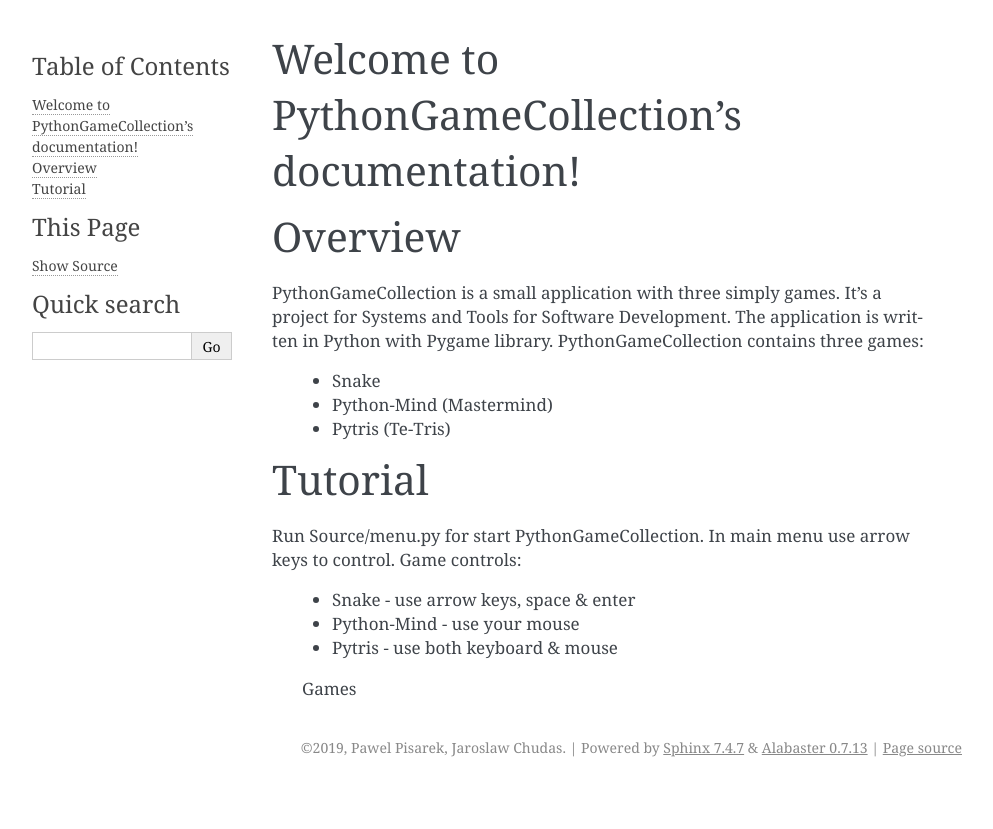
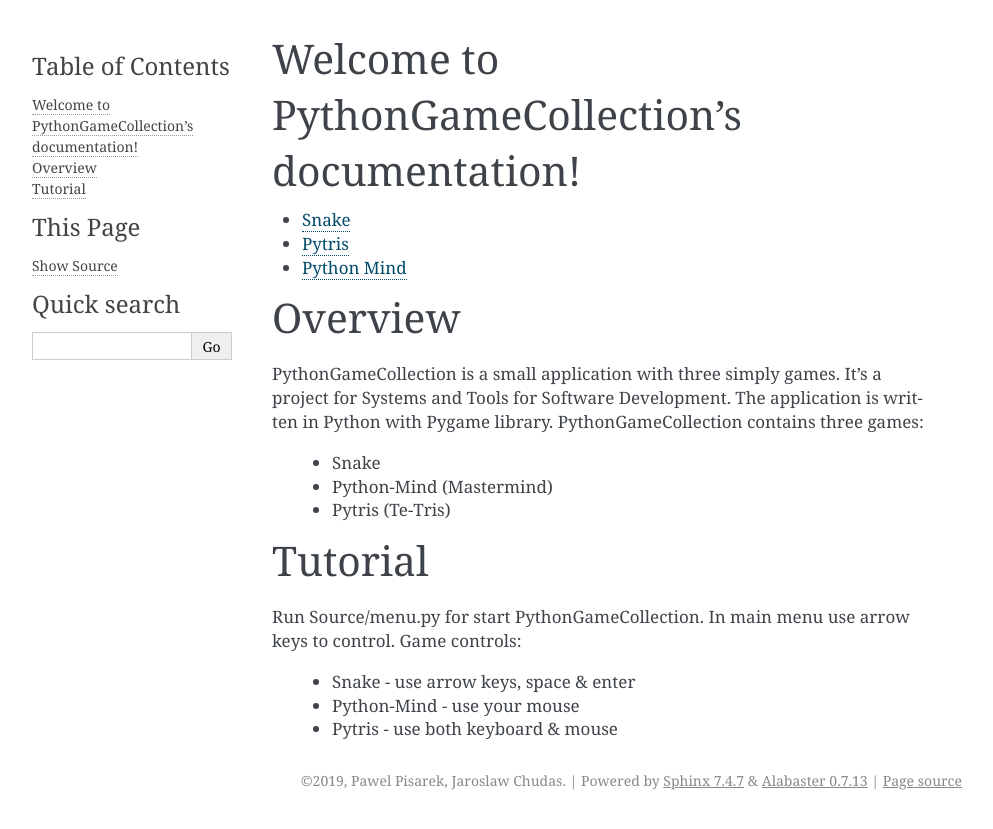
Before and after one commit to pppt94/PythonGameCollection, a Sphinx documentation site: the page built from Docs/index.rst, in a window 1280 px wide. Shown: the top 829 px of the page, without its empty margins (148-1141 px from the left). Built offline with Sphinx 7.4.7, drawn with Linux system fonts in a browser that asks for light colours.

Commit message:
Update index.rst

```diff
--- a/Docs/index.rst
+++ b/Docs/index.rst
@@ -24,8 +27,3 @@ Game controls:
  - Snake - use arrow keys, space & enter
  - Python-Mind - use your mouse
  - Pytris - use both keyboard & mouse
-
- Games
-=============
-.. toctree::
-   pgc.rst
```
Also changed, not shown: other parts of Docs/index.rst (+3 -0 lines).
